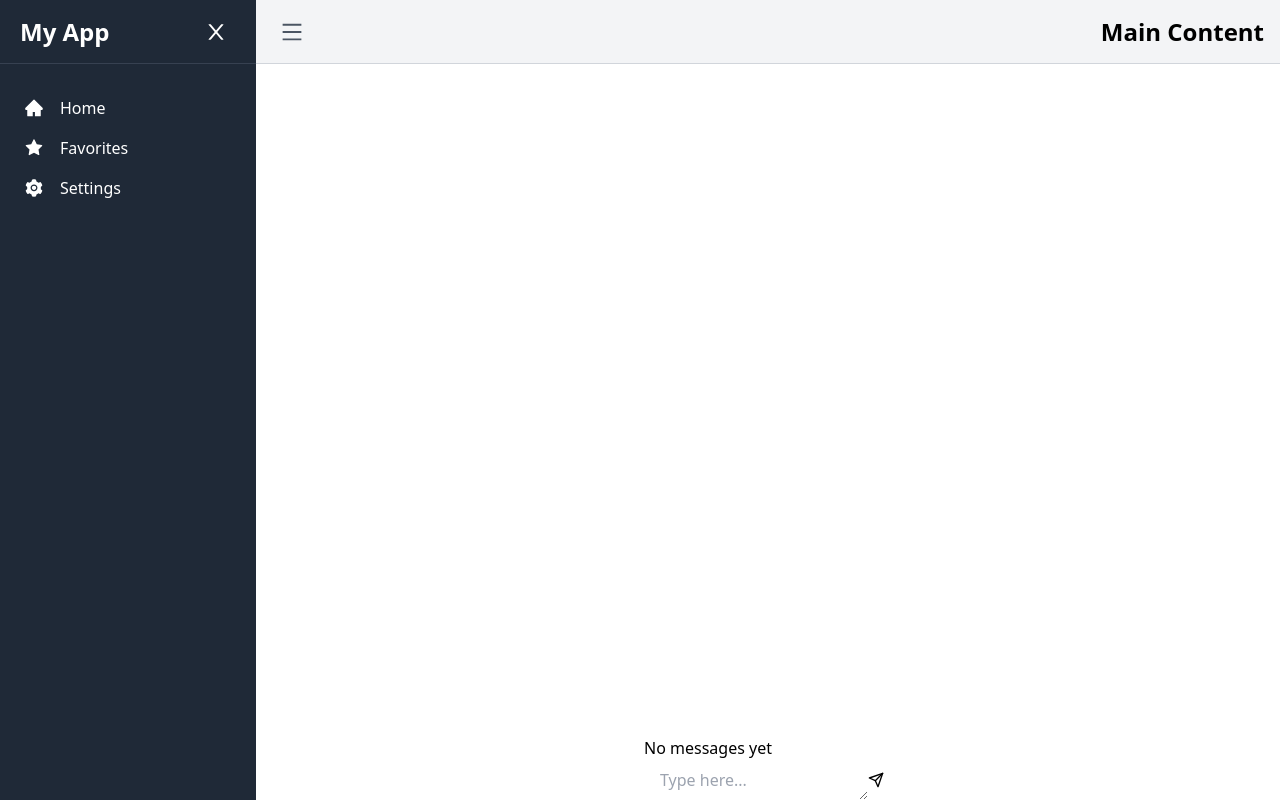
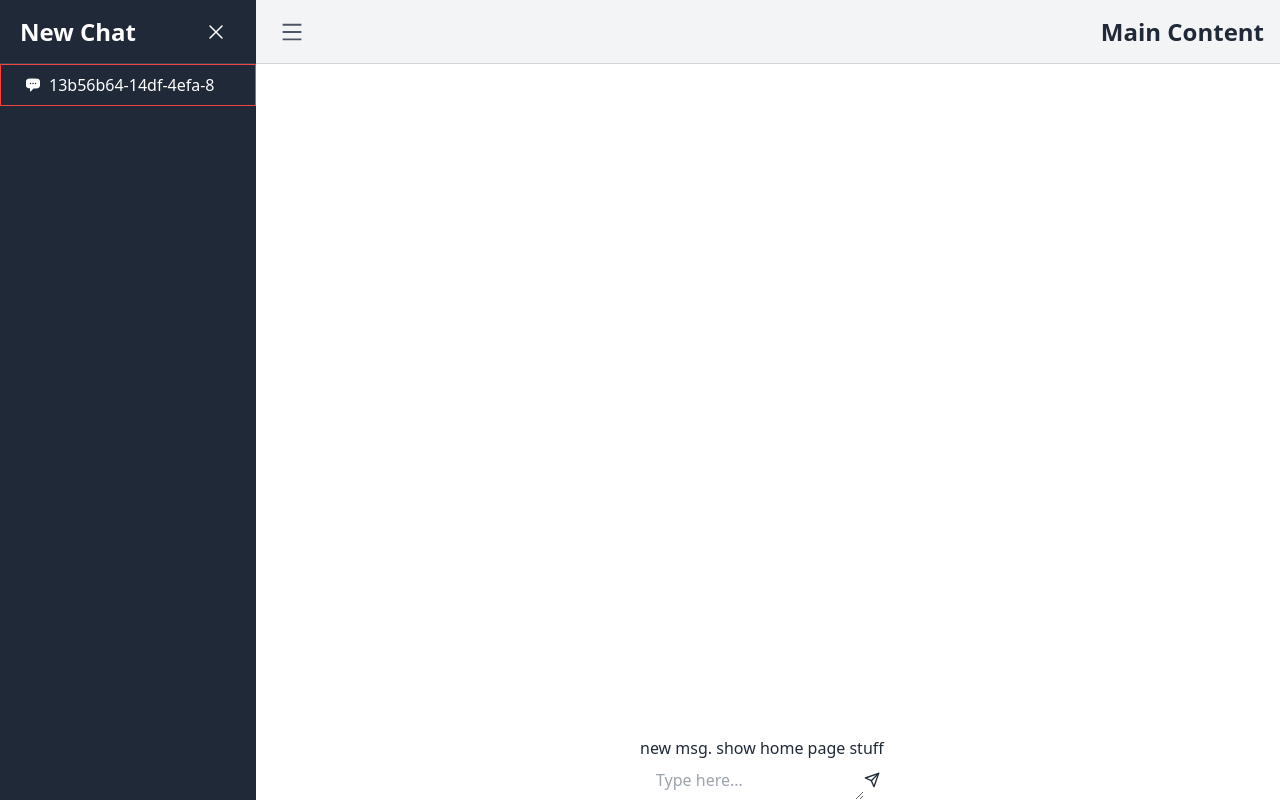
Before and after one commit to mptx1024/gpt_assistant, a Next.js app: page /chat/1 in a window 1280 px wide. Built offline with nearby package versions, Linux system fonts and the light colour scheme.

Commit message:
built routing and basic UI

```diff
--- a/components/Layout/Layout.tsx
+++ b/components/Layout/Layout.tsx
@@ -30,8 +30,6 @@ export default function Layout({ children }: Props) {
             </Head>
             <div className='flex'>
                 <Sidebar
-                    activeTab={activeTab}
-                    onTabChange={handleTabChange}
                     isSidebarOpen={isSidebarOpen}
                     toggleSidebar={onClickSidebar}
                 />
--- /dev/null
+++ b/components/Sidebar/ChatList.tsx
@@ -0,0 +1,52 @@
+import { FC, useState } from 'react';
+import { Chat } from '@/types';
+import { HiPencilSquare, HiTrash, HiCheck, HiOutlineXMark, HiChatBubbleLeftEllipsis } from 'react-icons/hi2';
+import { useRouter } from 'next/router';
+
+interface ChatListProps {
+    chats: Chat[] | null;
+}
+
+const ChatList: FC<ChatListProps> = ({ chats }) => {
+    const router = useRouter();
+    const { id } = router.query;
+    const [rename, setRename] = useState(false);
+    const [remove, setRemove] = useState(false);
+
+    const handleClickRename = () => {};
+    const handleClickRemove = () => {};
+
+    // console.log(`inChatlist: ${id}`);
+
+    const handleClickChat = (id: string) => {
+        router.push(`/chat/${id}`);
+    };
+    if (!chats) return null;
+    return (
+        <div className='debug-1 flex flex-col-reverse'>
+            {chats.map((chat) => (
+                <button
+                    key={chat.id}
+                    className='flex gap-3 items-center py-2 px-2 mx-4 hover:bg-gray-700 rounded-lg cursor-pointer'
+                    onClick={() => handleClickChat(chat.id)}
+                >
+                    <div className='flex items-center'>
+                        <HiChatBubbleLeftEllipsis className='w-4 h-4 mr-2' />
+                        <div className='truncate w-32 lg:w-auto'>{chat.title || chat.id.substring(0, 20)}</div>
+                    </div>
+                    {id === chat.id && (
+                        <div className='flex items-center gap-1'>
+                            <HiPencilSquare
+                                className='w-4 h-4 text-slate-400 hover:text-slate-50'
+                                onClick={handleClickRename}
+                            />
+                            <HiTrash className='w-4 h-4 text-slate-400 hover:text-slate-50' />
+                        </div>
+                    )}
+                </button>
+            ))}
+        </div>
+    );
+};
+
+export default ChatList;
--- a/components/Sidebar/Sidebar.tsx
+++ b/components/Sidebar/Sidebar.tsx
@@ -1,109 +1,36 @@
-import { useState } from 'react';
-import { AiFillHome, AiFillStar, AiFillSetting, AiOutlineClose } from 'react-icons/ai';
+import { useEffect, useState } from 'react';
+import { Chat } from '@/types';
+import { HiPencilSquare, HiTrash, HiCheck, HiOutlineXMark, HiChatBubbleLeftEllipsis } from 'react-icons/hi2';
 
+import { selectAllChats } from '@/store/chatsSlice';
+import { useSelector } from 'react-redux';
+import ChatList from './ChatList';
 interface Props {
-    activeTab: string;
-    onTabChange: (tab: string) => void;
     toggleSidebar: () => void;
     isSidebarOpen: boolean;
 }
 
-export default function Sidebar({ activeTab, onTabChange, isSidebarOpen, toggleSidebar }: Props) {
+export default function Sidebar({ isSidebarOpen, toggleSidebar }: Props) {
+    const chats: Chat[] | null = useSelector(selectAllChats);
+
     const sidebarClasses = `fixed top-0 left-0 transform transition-transform h-screen w-64 bg-gray-800 text-white ${
         isSidebarOpen ? 'translate-x-0' : '-translate-x-full'
     }`;
     return (
         <div className={sidebarClasses}>
             <div className='fixed top-0 left-0 h-screen w-64 bg-gray-800 text-white'>
-                <div className='flex flex-row justify-between items-center px-5 h-16 border-b border-gray-700'>
-                    <h1 className='text-2xl font-semibold'>My App</h1>
+                <div className='flex flex-row justify-between items-center px-5 h-16 border-b border-gray-700 '>
+                    <h1 className='text-2xl font-semibold'>New Chat</h1>
                     <button
                         className='text-white p-2 rounded hover:bg-gray-700 focus:outline-none'
                         onClick={toggleSidebar}
                     >
-                        <AiOutlineClose className='w-6 h-6' />
+                        <HiOutlineXMark className='w-6 h-6' />
                     </button>
                 </div>
-                <nav className='mt-6'>
-                    <ul>
-                        {[
-                            { id: 'home', label: 'Home', icon: <AiFillHome className='w-5 h-5' /> },
-                            { id: 'favorites', label: 'Favorites', icon: <AiFillStar className='w-5 h-5' /> },
-                            { id: 'settings', label: 'Settings', icon: <AiFillSetting className='w-5 h-5' /> },
-                        ].map(({ id, label, icon }) => (
-                            <li
-                                key={id}
-                                className={`px-6 py-2 rounded-l-lg cursor-pointer hover:bg-gray-700
-                                `}
-                                onClick={() => onTabChange(id)}
-                            >
-                                <div className='flex items-center'>
-                                    {icon}
-                                    <span className='ml-4'>{label}</span>
-                                </div>
-                            </li>
-                        ))}
-                    </ul>
-                </nav>
+
+                <ChatList chats={chats} />
             </div>
         </div>
     );
-    // const [isOpen, setIsOpen] = useState<boolean>(false);
-    // const toggle = () => setIsOpen(!isOpen);
-    // return (
-    //     <>
-    //         <link rel='stylesheet' href='https://cdn.jsdelivr.net/npm/bootstrap-icons@1.8.0/font/bootstrap-icons.css' />
-    //         <span className='absolute text-white text-4xl top-5 left-4 cursor-pointer' onClick={toggle}>
-    //             <i className='bi bi-filter-left px-2 bg-gray-900 rounded-md' />
-    //         </span>
-    //         <div className='sidebar fixed top-0 bottom-0 lg:left-0 p-2 w-[300px] overflow-y-auto text-center bg-gray-900'>
-    //             <div className='text-gray-100 text-xl'>
-    //                 <div className='p-2.5 mt-1 flex items-center'>
-    //                     <i className='bi bi-app-indicator px-2 py-1 rounded-md bg-blue-600' />
-    //                     <h1 className='font-bold text-gray-200 text-[15px] ml-3'>TailwindCSS</h1>
-    //                     <i className='bi bi-x cursor-pointer ml-28 lg:hidden' onClick={toggle} />
-    //                 </div>
-    //                 <div className='my-2 bg-gray-600 h-[1px]' />
-    //             </div>
-    //             <div className='p-2.5 flex items-center rounded-md px-4 duration-300 cursor-pointer bg-gray-700 text-white'>
-    //                 <i className='bi bi-search text-sm' />
-    //                 <input
-    //                     type='text'
-    //                     placeholder='Search'
-    //                     className='text-[15px] ml-4 w-full bg-transparent focus:outline-none'
-    //                 />
-    //             </div>
-    //             <div className='p-2.5 mt-3 flex items-center rounded-md px-4 duration-300 cursor-pointer hover:bg-blue-600 text-white'>
-    //                 <i className='bi bi-house-door-fill' />
-    //                 <span className='text-[15px] ml-4 text-gray-200 font-bold'>Home</span>
-    //             </div>
-    //             <div className='p-2.5 mt-3 flex items-center rounded-md px-4 duration-300 cursor-pointer hover:bg-blue-600 text-white'>
-    //                 <i className='bi bi-bookmark-fill' />
-    //                 <span className='text-[15px] ml-4 text-gray-200 font-bold'>Bookmark</span>
-    //             </div>
-    //             <div className='my-4 bg-gray-600 h-[1px]' />
-    //             <div
-    //                 className='p-2.5 mt-3 flex items-center rounded-md px-4 duration-300 cursor-pointer hover:bg-blue-600 text-white'
-    //                 // onclick='dropdown()'
-    //             >
-    //                 <i className='bi bi-chat-left-text-fill' />
-    //                 <div className='flex justify-between w-full items-center'>
-    //                     <span className='text-[15px] ml-4 text-gray-200 font-bold'>Chatbox</span>
-    //                     <span className='text-sm rotate-180' id='arrow'>
-    //                         <i className='bi bi-chevron-down' />
-    //                     </span>
-    //                 </div>
-    //             </div>
-    //             <div className='text-left text-sm mt-2 w-4/5 mx-auto text-gray-200 font-bold' id='submenu'>
-    //                 <h1 className='cursor-pointer p-2 hover:bg-blue-600 rounded-md mt-1'>Social</h1>
-    //                 <h1 className='cursor-pointer p-2 hover:bg-blue-600 rounded-md mt-1'>Personal</h1>
-    //                 <h1 className='cursor-pointer p-2 hover:bg-blue-600 rounded-md mt-1'>Friends</h1>
-    //             </div>
-    //             <div className='p-2.5 mt-3 flex items-center rounded-md px-4 duration-300 cursor-pointer hover:bg-blue-600 text-white'>
-    //                 <i className='bi bi-box-arrow-in-right' />
-    //                 <span className='text-[15px] ml-4 text-gray-200 font-bold'>Logout</span>
-    //             </div>
-    //         </div>
-    //     </>
-    // );
 }
--- a/features/Chat/ChatPage.tsx
+++ b/features/Chat/ChatPage.tsx
@@ -3,8 +3,8 @@ import Input from './Input';
 import ChatMessage from './ChatMessage';
 import { Message } from '@/types';
 import { selectChatById } from '@/store/chatsSlice';
-import { useDispatch, useSelector } from 'react-redux';
-import { RootState, AppDispatch, } from '@/store';
+import { useSelector } from 'react-redux';
+import { RootState } from '@/store';
 
 function ChatPage({ chatID }: { chatID: string }) {
     let messages: Message[] = useSelector((state: RootState) => selectChatById(state, chatID)?.messages || []);
@@ -12,7 +12,7 @@ function ChatPage({ chatID }: { chatID: string }) {
     return (
         <div>
             {messages.length === 0 ? (
-                <div>No messages yet</div>
+                <div>new msg. show home page stuff</div>
             ) : (
                 <div>
                     {messages.map((message, index) => (
--- a/features/Chat/utils/chatManager.ts
+++ b/features/Chat/utils/chatManager.ts
@@ -13,7 +13,6 @@ import {
 } from '@/store/chatsSlice';
 
 export class ChatManager {
-    public chats = new Map<string, Chat>();
     public loaded = false;
     public activeReply: string = '';
 
@@ -23,17 +22,6 @@ export class ChatManager {
 
     public async generateReply(userInput: UserSubmitMessage) {
         const { chatID, content } = userInput;
-        // const currentChat = store.getState().chats[chatID];
-        // const currentChat = selectChatById(store.getState(), chatID);
-        // console.log(
-        //     '🚀 ~ file: chatManager.ts:21 ~ ChatManager ~ generateReply ~ currentChat:',
-        //     currentChat?.id,
-        //     `chats: ${JSON.stringify(currentChat?.messages)}`
-        // );
-
-        // if (!currentChat) {
-        //     throw new Error('Chat not found');
-        // }
         const userMessage: Message = {
             id: uuid(),
             chatID,
@@ -92,42 +80,29 @@ export class ChatManager {
             messages: [],
             created: Date.now(),
         };
-        // this.chats.set(chat.id, chat);
         store.dispatch(setOne(chat));
         console.log('in createChat chat.id: ', chat.id);
 
         return chat.id;
     }
 
-    // update redux store with the given chat
-    public async getChat(id: string) {
-        await this.load();
-        const chat = this.chats.get(id);
-        if (chat) {
-            // store.dispatch(updateChatMessages({ chatID: id, messages: [...chat.messages] }));
-        }
-    }
+    // public async getChat(id: string) {
+    //     await this.load();
+    // }
 
-    public deleteChat(id: string) {
-        this.chats.delete(id);
-    }
-
+    public deleteChat(id: string) {}
     public stopGenerating() {}
     public async regenerate() {}
 
     private async load() {
         const chats: Chat[] = await idb.get('chats');
-        console.log(`in load chats. current chats #: ${this.chats.size}; chats: ${this.chats}`);
 
         if (chats) {
             store.dispatch(setAll(chats));
-            for (const chat of chats) {
-                this.chats.set(chat.id, chat);
-            }
         }
-        console.log(`loaded chats. current chats #: ${this.chats.size}; chats: ${this.chats}`);
         this.loaded = true;
     }
+
     // save all chats to indexedDB
     private async save() {
         const chats = selectAllChats(store.getState());
--- a/package.json
+++ b/package.json
@@ -13,6 +13,7 @@
         "@types/node": "18.15.5",
         "@types/react": "18.0.28",
         "@types/react-dom": "18.0.11",
+        "daisyui": "^2.51.5",
         "eslint": "8.36.0",
         "eslint-config-next": "13.2.4",
         "eventsource-parser": "^1.0.0",
--- a/pages/chat/[id]/index.tsx
+++ b/pages/chat/[id]/index.tsx
@@ -15,8 +15,8 @@ export default function DynamicChatPage() {
     }
 
     return (
-        <Suspense fallback={null}>
+        // <Suspense fallback={null}>
             <ChatPage chatID={id} />
-        </Suspense>
+        // </Suspense>
     );
 }
--- a/pages/index.tsx
+++ b/pages/index.tsx
@@ -2,7 +2,6 @@ import { Inter } from 'next/font/google';
 import Message from '@/features/Chat/ChatMessage';
 import ChatPage from '@/features/Chat/ChatPage';
 const inter = Inter({ subsets: ['latin'] });
-import { useState } from 'react';
 export default function Home() {
     return;
 }
--- a/tailwind.config.js
+++ b/tailwind.config.js
@@ -4,5 +4,5 @@ module.exports = {
     theme: {
         extend: {},
     },
-    plugins: [],
+    plugins: [require('daisyui')],
 };
```
Also changed, not shown: components/Sidebar/conversation.tsx (deleted, +0 -7 lines), store/chatsSlice.ts (+2 -10 lines), store/userInputSlice.ts (deleted, +0 -23 lines), 1 other file (tests, documents, lock files or other folders).
